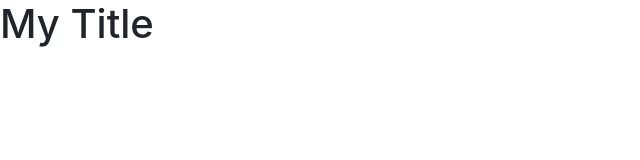
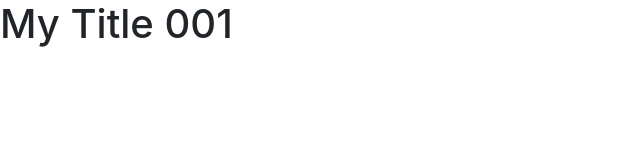
Before and after one commit to laxminarayanRaval/Test-git-1, a plain HTML site: page index.html in a window 1280 px wide. Shown: the whole page, without its empty margins (0-640 px from the left). Drawn offline with nearby package versions, Linux system fonts and the light colour scheme.

Commit message:
change titile to my title001

```diff
--- a/index.html
+++ b/index.html
@@ -18,7 +18,7 @@
     />
   </head>
   <body>
-    <h1>My Title</h1>
+    <h1>My Title 001</h1>
     <!-- Optional JavaScript -->
     <!-- jQuery first, then Popper.js, then Bootstrap JS -->
     <script
```
